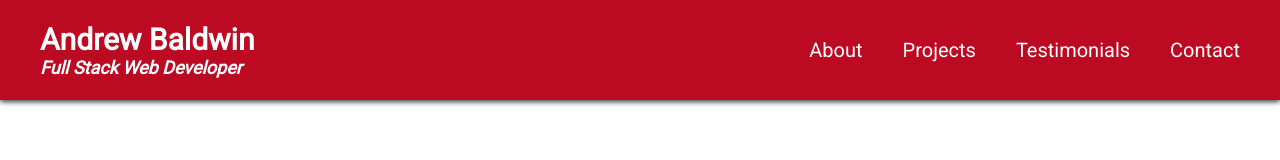
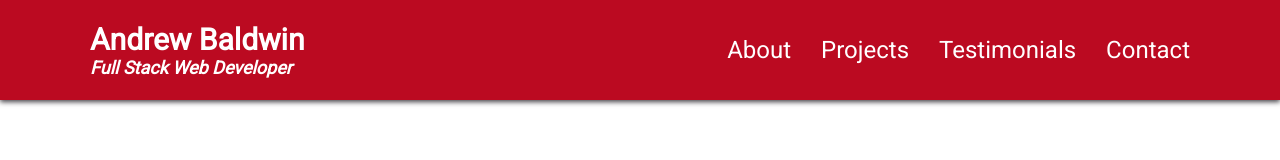
Before and after one commit to andrewbaldwin44/Personal_Page, a React (Create React App) app: page / in a window 1280 px wide. Shown: the top 160 px of the page. Built offline with nearby package versions, Linux system fonts and the light colour scheme; no server answers; a web font is replaced by a local one.

Commit message:
Add navlink animation

```diff
--- a/src/components/NavBar.js
+++ b/src/components/NavBar.js
@@ -16,10 +16,22 @@ function NavBar() {
       <div className='nav-menu'>
         <GiHamburgerMenu />
         <div className='section-links'>
-          <a href='#welcome-section' className='nav-link'>About</a>
-          <a href='#projects-section' className='nav-link'>Projects</a>
-          <a href='#testimonials-section' className='nav-link'>Testimonials</a>
-          <a href='#contact-section' className='nav-link'>Contact</a>
+          <UnderlineContent>
+            <a href='#welcome-section' className='nav-link'>About</a>
+            <Underline className='underline' />
+          </UnderlineContent>
+          <UnderlineContent>
+            <a href='#projects-section' className='nav-link'>Projects</a>
+            <Underline className='underline' />
+          </UnderlineContent>
+          <UnderlineContent>
+            <a href='#testimonials-section' className='nav-link'>Testimonials</a>
+            <Underline className='underline' />
+          </UnderlineContent>
+          <UnderlineContent>
+            <a href='#contact-section' className='nav-link'>Contact</a>
+            <Underline className='underline' />
+          </UnderlineContent>
         </div>
       </div>
     </Nav>
@@ -38,7 +50,7 @@ const Nav = styled.nav`
   top: 0px;
   background-color: var(--redBG);
   box-shadow: 0 2px 5px var(--blackBG);
-  padding: 0 40px;
+  padding: 0 90px;
 
   h1, h2 {
     cursor: pointer;
@@ -53,18 +65,35 @@ const Nav = styled.nav`
     font-size: 18px;
   }
 
-  .nav-link:not(:last-child) {
-    padding-right: 40px;
-  }
-
   svg {
     display: none;
+    color: white;
+    font-size: 1.4em;
     cursor: pointer;
   }
 
+  div:not(:last-child) {
+    margin-right: 30px;
+  }
+
   @media (max-width: 800px) {
+    padding: 0 30px;
+
     .section-links {
+      position: absolute;
       display: none;
+      flex-direction: column;
+      align-items: center;
+      background-color: var(--redBG);
+      line-height: 2;
+      left: 0;
+      top: ${NAVBAR_HEIGHT}px;
+      width: 100%;
+      padding: 20px 0;
+
+      div {
+        margin: 0;
+      }
     }
 
     svg {
@@ -74,23 +103,34 @@ const Nav = styled.nav`
     .nav-menu:hover > .section-links {
       display: flex;
     }
-
-    .section-links {
-      position: absolute;
-      flex-direction: column;
-      align-items: center;
-      background-color: var(--redBG);
-      line-height: 2;
-      left: 0;
-      top: ${NAVBAR_HEIGHT}px;
-      width: 100%;
-      padding: 20px 0;
-
-      .nav-link {
-        padding: 0;
-      }
-    }
   }
 `;
 
+const UnderlineContent = styled.div`
+  position: relative;
+  display: inline-block;
+
+  .nav-link {
+    display: flex;
+    justify-content: center;
+    align-items: center;
+    height: var(--navbar-height);
+    font-size: 1.2em;
+  }
+
+  &:hover .underline {
+    width: 100%;
+  }
+`;
+
+const Underline = styled.div`
+  position: absolute;
+  width: 0%;
+  height: 6px;
+  bottom: 0;
+  background-color: white;
+  transition: width 0.3s;
+  border-radius: 2px;
+`;
+
 export default NavBar;
```
